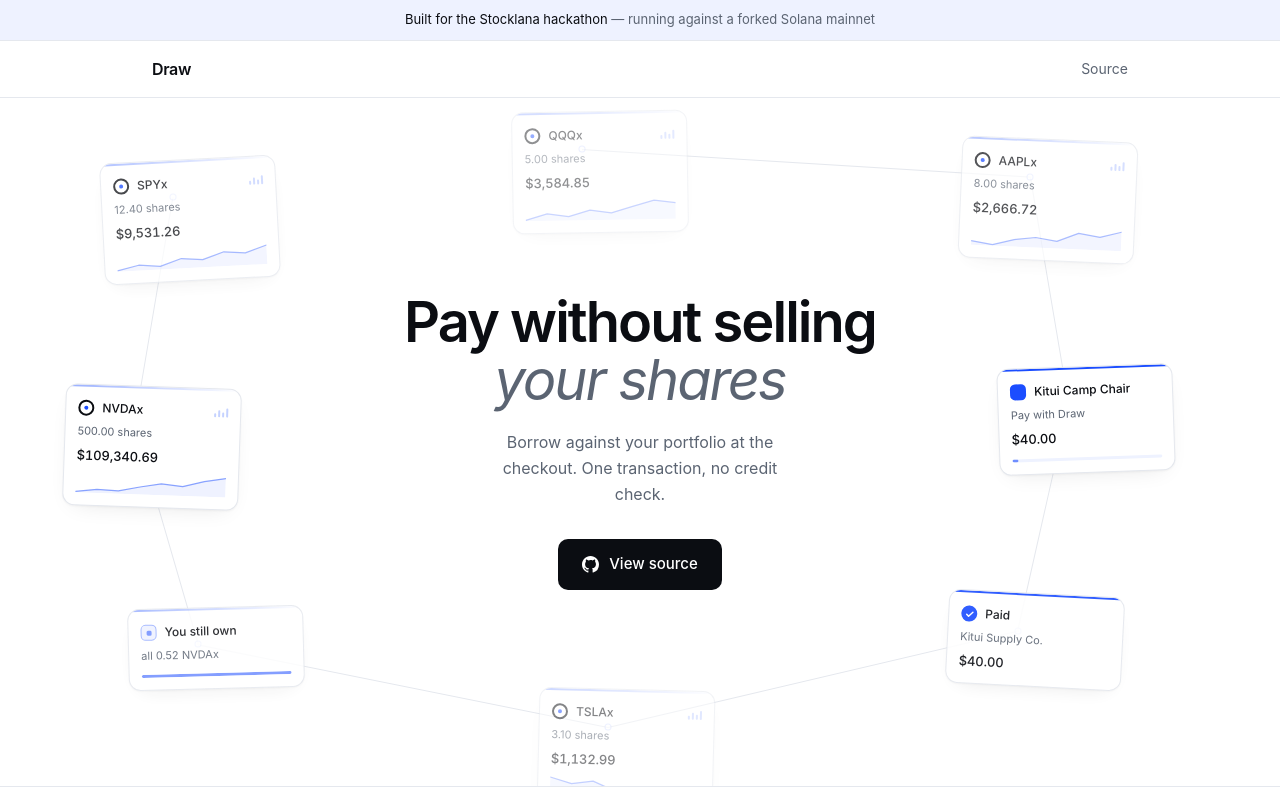
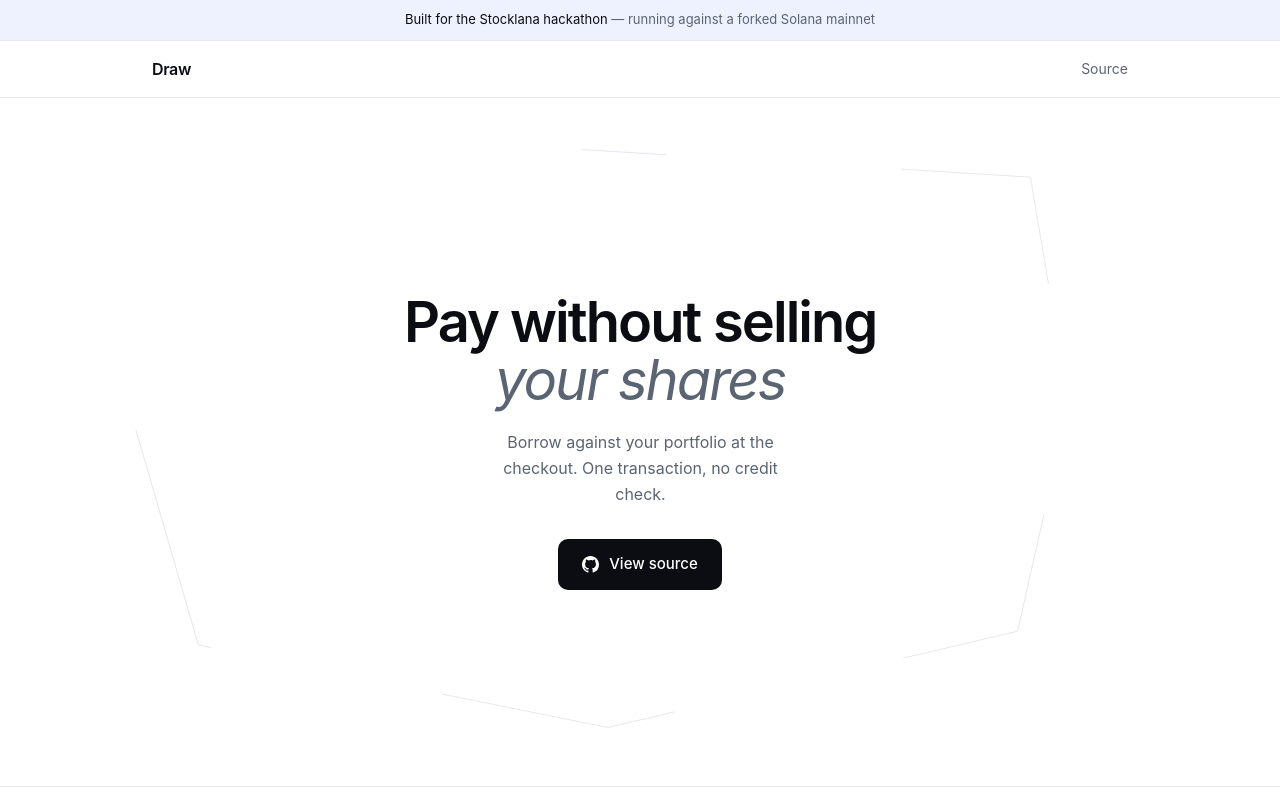
Before and after one commit to Nnadijoshuac/draw, a Next.js app in the folder apps/web/: page / in a window 1280 px wide. Shown: the top 800 px of the page. Built offline with nearby package versions, Linux system fonts and the light colour scheme.

Commit message:
Add staggered animation for card transitions in HoldingsField

```diff
--- a/apps/web/app/globals.css
+++ b/apps/web/app/globals.css
@@ -38,6 +38,10 @@
   --shadow-raise: 0 1px 2px rgb(11 13 18 / 0.04), 0 8px 24px -12px rgb(11 13 18 / 0.12);
 
   --ease-out: cubic-bezier(0.16, 1, 0.3, 1);
+
+  /* Slower off the mark and longer to stop than --ease-out. Reserved for the
+     hero, where the whole point is that nothing looks like it snapped. */
+  --ease-cine: cubic-bezier(0.19, 1, 0.22, 1);
 }
 
 html {
@@ -89,6 +93,40 @@ input[inputmode="decimal"] {
   }
 }
 
+/*
+ * The hero's entrance, and the only place on the site that gets one this long.
+ * Everything arrives out of focus and resolves: a little blur, a fraction of
+ * scale, on a slow decelerate, staggered in the order the eye should read it.
+ *
+ * Both declare `from` only, so each element lands on the opacity and rotation
+ * it already carries. A keyframed `to` would flatten the field's depth and
+ * straighten every card.
+ */
+@keyframes fall {
+  from {
+    opacity: 0;
+    transform: translateY(-26px) scale(0.965);
+    filter: blur(7px);
+  }
+}
+
+@keyframes settle {
+  from {
+    opacity: 0;
+    transform: translateY(20px) scale(0.985);
+    filter: blur(9px);
+  }
+}
+
+/* The line that threads the cards draws itself on. `pathLength="1"` normalises
+   the path so one dash covers all of it whatever the viewBox is scaled to, and
+   the resting state — offset 0 — is a plain solid line. */
+@keyframes thread {
+  from {
+    stroke-dashoffset: 1;
+  }
+}
+
 @keyframes sheet-up {
   from {
     transform: translateY(100%);
@@ -103,6 +141,18 @@ input[inputmode="decimal"] {
 
 .rise {
   animation: rise 420ms var(--ease-out) both;
+}
+
+.fall {
+  animation: fall 1100ms var(--ease-cine) both;
+}
+
+.settle {
+  animation: settle 1000ms var(--ease-cine) both;
+}
+
+.thread {
+  animation: thread 1500ms var(--ease-out) both;
 }
 
 
--- a/apps/web/components/Hero.tsx
+++ b/apps/web/components/Hero.tsx
@@ -1,9 +1,24 @@
+import { Fragment } from "react";
+
 import { HoldingsField } from "@/components/HoldingsField";
 
 // Full height only where the card field spreads out to fill it. A phone gets
 // the field's edge cards instead, and the taller padding there is what keeps
 // them clear of the copy — the band above the headline and below the button is
 // the room they hang in.
+//
+// The copy's entrance is cut against the field's, in `HoldingsField`. The claim
+// resolves first and alone; the cards are still arriving behind it, and the
+// line that threads them lands last, after everything has settled.
+const CUE = {
+  claim: 120,
+  shares: 500,
+  /** Between one word of the headline and the next. */
+  word: 95,
+  sub: 900,
+  action: 1120,
+} as const;
+
 export function Hero({ repo }: { repo: string }) {
   return (
     <section className="relative flex items-center overflow-hidden lg:min-h-[calc(100vh-7rem)]">
@@ -11,18 +26,28 @@ export function Hero({ repo }: { repo: string }) {
 
       <div className="relative mx-auto w-full max-w-2xl px-6 py-32 text-center sm:py-36 lg:py-20">
         <h1 className="mx-auto max-w-[14ch] text-[clamp(2.25rem,5vw,3.5rem)] font-semibold leading-[1.04] tracking-[-0.035em]">
-          Pay without selling{" "}
-          <span className="font-normal italic text-[var(--color-muted)]">
-            your shares
-          </span>
+          <Words text="Pay without selling" from={CUE.claim} />{" "}
+          {/* Held back on its own beat. It is the half of the sentence that
+              carries the product, and it should land after the setup. */}
+          <Words
+            text="your shares"
+            from={CUE.shares}
+            className="font-normal italic text-[var(--color-muted)]"
+          />
         </h1>
 
-        <p className="mx-auto mt-5 max-w-[32ch] text-[16px] leading-relaxed text-[var(--color-muted)]">
+        <p
+          className="settle mx-auto mt-5 max-w-[32ch] text-[16px] leading-relaxed text-[var(--color-muted)]"
+          style={{ animationDelay: `${CUE.sub}ms` }}
+        >
           Borrow against your portfolio at the checkout. One transaction, no
           credit check.
         </p>
 
-        <div className="mt-8 flex justify-center">
+        <div
+          className="settle mt-8 flex justify-center"
+          style={{ animationDelay: `${CUE.action}ms` }}
+        >
           <a
             href={repo}
             className="inline-flex items-center gap-2.5 rounded-[var(--radius-control)] bg-[var(--color-ink)] px-6 py-3.5 text-[15px] font-medium text-white transition-opacity hover:opacity-90"
@@ -36,6 +61,36 @@ export function Hero({ repo }: { repo: string }) {
   );
 }
 
+/**
+ * One word at a time, each on its own beat.
+ *
+ * Per word rather than per phrase because `settle` moves and blurs, and neither
+ * applies to a plain inline element — the span has to be inline-block, and an
+ * inline-block phrase cannot break across lines. Words can. The spaces stay
+ * outside the spans so the headline wraps exactly where it always did.
+ */
+function Words({
+  text,
+  from,
+  className = "",
+}: {
+  text: string;
+  from: number;
+  className?: string;
+}) {
+  return text.split(" ").map((word, i) => (
+    <Fragment key={`${word}-${i}`}>
+      {i > 0 && " "}
+      <span
+        className={`settle inline-block ${className}`}
+        style={{ animationDelay: `${from + i * CUE.word}ms` }}
+      >
+        {word}
+      </span>
+    </Fragment>
+  ));
+}
+
 function GitHubMark() {
   return (
     <svg width="17" height="17" viewBox="0 0 16 16" fill="currentColor" aria-hidden>
--- a/apps/web/components/HoldingsField.tsx
+++ b/apps/web/components/HoldingsField.tsx
@@ -104,6 +104,25 @@ const NODE_DY = 5.5;
 /** Nudges the whole field across. One dial rather than eight. */
 const SHIFT_X = 4;
 
+/*
+ * The field's cues, in milliseconds. The headline in `Hero` opens on its own;
+ * the field starts under it and the line closes the sequence, drawing itself
+ * through cards that are already there. Nothing arrives at the same time as
+ * anything else, which is the whole of what makes it read as a sequence.
+ */
+
+/** The field holds until the claim has landed. */
+const FIELD_LEAD = 340;
+
+/** Between one card starting and the next. Cards fall in the line's order. */
+const STAGGER = 95;
+
+/** The line starts while the last cards are still settling. */
+const LINE_DELAY = FIELD_LEAD + (CARDS.length - 1) * STAGGER + 620;
+
+/** Matches `.thread` in globals.css — the nodes are timed against the draw. */
+const DRAW_MS = 1500;
+
 export function HoldingsField() {
   return (
     <div aria-hidden className="pointer-events-none absolute inset-0 overflow-hidden">
@@ -111,6 +130,26 @@ export function HoldingsField() {
       <WideField />
     </div>
   );
+}
+
+/**
+ * Where each node sits along the path, 0 at the first card and 1 at the last,
+ * so a node can be timed to the moment the line reaches it. Measured in viewBox
+ * units — the viewBox is stretched to the field, so this is an approximation of
+ * the on-screen distance, and close enough that nothing looks early or late.
+ */
+function progressAlong(points: { x: number; y: number }[]) {
+  const steps = points.map((p, i) => {
+    if (i === 0) return 0;
+    const prev = points[i - 1]!;
+    return Math.hypot(p.x - prev.x, p.y - prev.y);
+  });
+
+  let run = 0;
+  const cumulative = steps.map((s) => (run += s));
+  const total = run || 1;
+
+  return cumulative.map((c) => c / total);
 }
 
 /** The full constellation, threaded. Needs the width to make sense. */
@@ -126,6 +165,8 @@ function WideField() {
     .map((n, i) => `${i === 0 ? "M" : "L"} ${n.x} ${n.y}`)
     .join(" ");
 
+  const reached = progressAlong(nodes);
+
   return (
     <div className="absolute inset-0 hidden lg:block">
       <svg
@@ -134,6 +175,8 @@ function WideField() {
         preserveAspectRatio="none"
       >
         <path
+          className="thread"
+          style={{ animationDelay: `${LINE_DELAY}ms` }}
           d={path}
           fill="none"
           stroke="var(--color-line)"
@@ -141,28 +184,37 @@ function WideField() {
           strokeLinejoin="round"
           strokeLinecap="round"
           vectorEffect="non-scaling-stroke"
+          pathLength="1"
+          strokeDasharray="1"
         />
       </svg>
 
-      {/* The joints of the line, drawn unstretched so they stay round. */}
-      {nodes.map((n) => (
+      {/* The joints of the line, drawn unstretched so they stay round. Each one
+          lights as the draw passes through it. */}
+      {nodes.map((n, i) => (
         <span
           key={n.key}
-          className="absolute h-[5px] w-[5px] -translate-x-1/2 -translate-y-1/2 rounded-full bg-[var(--color-paper)] ring-1 ring-[var(--color-accent)]/30"
-          style={{ left: `${n.x}%`, top: `${n.y}%`, opacity: n.opacity }}
+          className="veil absolute h-[5px] w-[5px] -translate-x-1/2 -translate-y-1/2 rounded-full bg-[var(--color-paper)] ring-1 ring-[var(--color-accent)]/30"
+          style={{
+            left: `${n.x}%`,
+            top: `${n.y}%`,
+            opacity: n.opacity,
+            animationDelay: `${Math.round(LINE_DELAY + reached[i]! * DRAW_MS)}ms`,
+          }}
         />
       ))}
 
-      {CARDS.map((card) => (
+      {CARDS.map((card, i) => (
         <FieldCard
           key={card.title}
           card={card}
           className="w-[176px]"
+          rotate={card.rotate}
+          delay={FIELD_LEAD + i * STAGGER}
           style={{
             left: `${card.x + SHIFT_X}%`,
             top: `${card.y}%`,
             opacity: card.opacity,
-            transform: `rotate(${card.rotate}deg)`,
           }}
         />
       ))}
@@ -174,18 +226,19 @@ function WideField() {
 function PhoneField() {
   return (
     <div className="absolute inset-0 lg:hidden">
-      {CARDS.filter((card) => card.phone).map((card) => {
+      {CARDS.filter((card) => card.phone).map((card, i) => {
         const p = card.phone!;
         return (
           <FieldCard
             key={card.title}
             card={card}
             className="w-[158px]"
+            rotate={p.rotate}
+            delay={FIELD_LEAD + i * STAGGER}
             style={{
               [p.side]: `${p.inset}px`,
               [p.from]: `${p.offset}%`,
               opacity: p.opacity,
-              transform: `rotate(${p.rotate}deg)`,
             }}
           />
         );
@@ -194,19 +247,33 @@ function PhoneField() {
   );
 }
 
+/**
+ * Two elements, on purpose. The wrapper owns the position and the fall, the
+ * card owns its rotation. On one element the animation's translate and the
+ * card's rotate would interpolate as one matrix and every card would twist as
+ * it landed.
+ */
 function FieldCard({
   card,
   className,
   style,
+  rotate,
+  delay,
 }: {
   card: Card;
   className: string;
   style: React.CSSProperties;
+  rotate: number;
+  delay: number;
 }) {
   return (
+    <div
+      className={`fall absolute ${className}`}
+      style={{ ...style, animationDelay: `${delay}ms` }}
+    >
       <article
-      className={`absolute overflow-hidden rounded-[12px] border border-[var(--color-line)] bg-[var(--color-paper)] shadow-[var(--shadow-raise)] ${className}`}
-      style={style}
+        className="overflow-hidden rounded-[12px] border border-[var(--color-line)] bg-[var(--color-paper)] shadow-[var(--shadow-raise)]"
+        style={{ transform: `rotate(${rotate}deg)` }}
       >
         {/* Top rail: solid on the card being acted on, fading on the rest. */}
         <span
@@ -239,6 +306,7 @@ function FieldCard({
           {card.fill !== undefined && <FillBar fill={card.fill} />}
         </div>
       </article>
+    </div>
   );
 }
 
```
Lines whose indentation alone changed are shown as unchanged.
